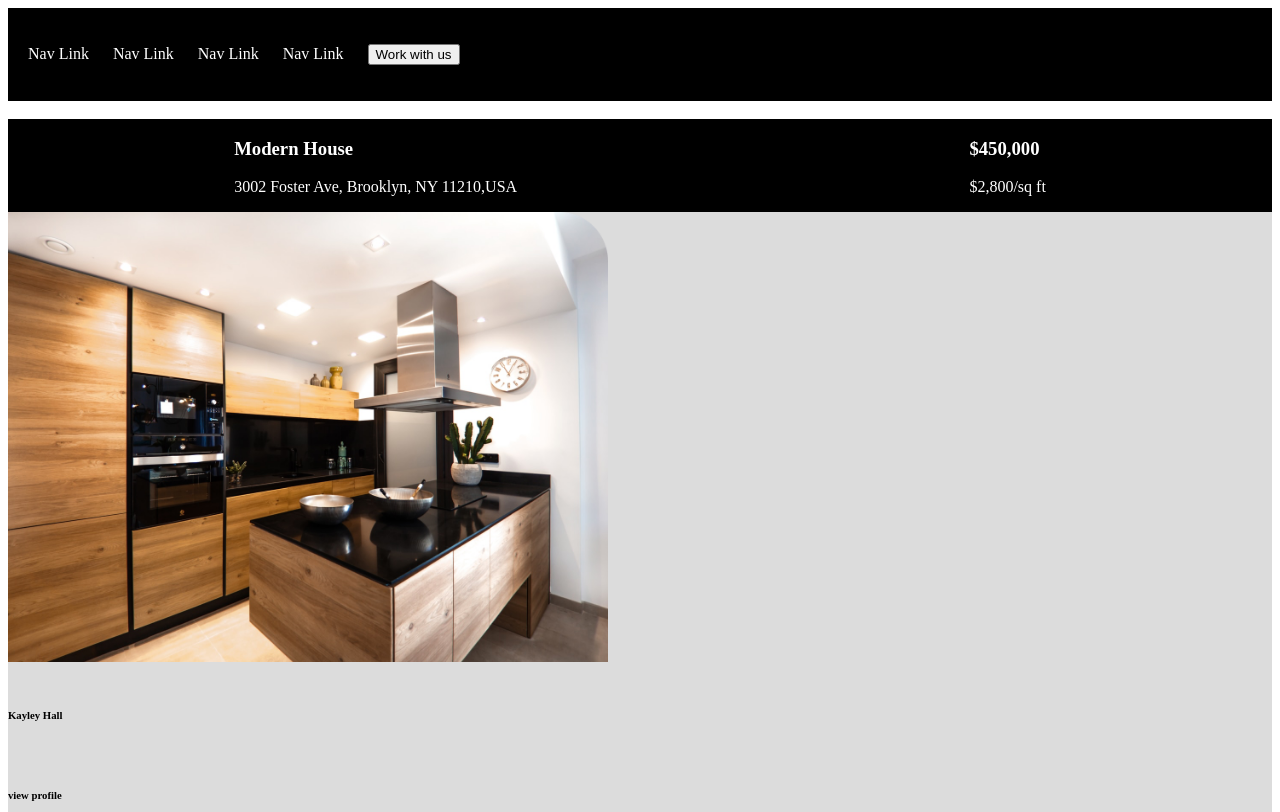
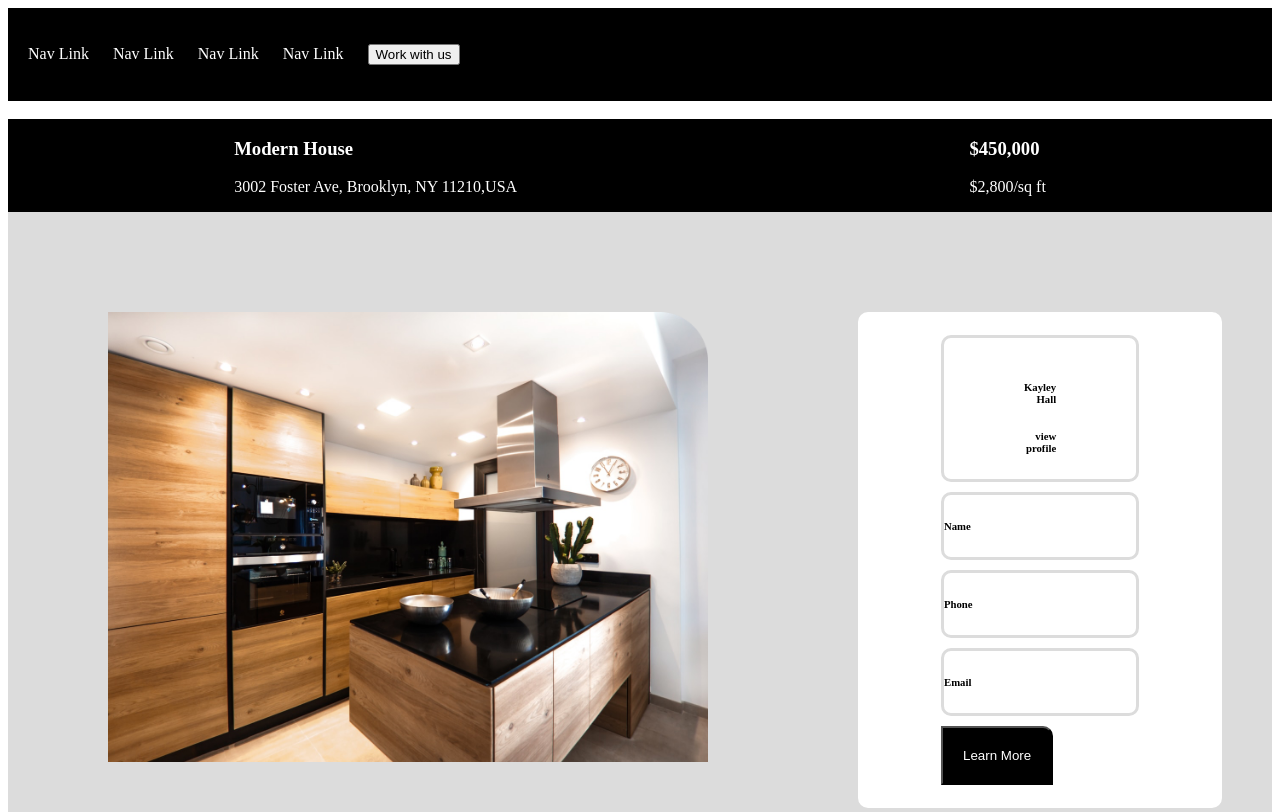
Before and after one commit to Miriam-Naomi-Anyango/Quick-Movers-Website, a plain HTML site: page quick.html in a window 1280 px wide. Shown: the top 812 px of the page. Drawn offline with Linux system fonts and the light colour scheme.

Commit message:
style the form section next to the image section just below the navigation bar.

```diff
--- a/assets/quick.css
+++ b/assets/quick.css
@@ -23,4 +23,48 @@ nav > .thelinks > ul{
 }
 .body{
     background-color: gainsboro;
+    display: flex;
 }
+.body1{
+    border: solid white;
+    background-color: #fff;
+    padding: 20px;
+    margin: 100px;
+    margin-left: 50px;
+    border-radius: 10px;
+    padding-right: 80px;
+    padding-left: 80px;
+}
+.imagyra{
+    margin: 100px;
+}
+.bodya{
+    border: solid gainsboro;
+    padding-left: 80px;
+    padding-right: 80px;
+    margin-bottom: 10px;
+    border-radius: 10px;
+    text-align: right;
+}
+.bodyb{
+    border: solid gainsboro;
+    border-radius: 10px;
+    margin-bottom: 10px;
+}
+.bodyc{
+    border: solid gainsboro;
+    border-radius: 10px;
+    margin-bottom: 10px;
+}
+.bodyd{
+    border: solid gainsboro;
+    border-radius: 10px;
+    margin-bottom: 10px;
+
+}
+.learn{
+    color: #fff;
+    background-color: black;
+    padding: 20px;
+    border-top-right-radius: 10px;
+}
--- a/quick.html
+++ b/quick.html
@@ -31,23 +31,25 @@
           </div>
     </div>
     <div class="body">
+        <div class="imagyra">
         <img src="assets/images/Property House.png" height="450" width="600">
+        </div>
         <div class="body1">
             <div class="body2">
                 <div class="bodya">
                     <img src="">
                     <div>
-                        <span class="span1"><h6>Kayley Hall</h6><span><br />
+                        <span class="span1"><h6>Kayley Hall</h6><span>
                         <span class="span2"><h6>view profile</h6></span>
                     </div>
                 </div>
                 <div class="bodyb">
                     <h6>Name</h6>
                 </div>
-                <div>
+                <div class="bodyc">
                     <h6>Phone</h6>
                 </div>
-                <div>
+                <div class="bodyd">
                     <h6>Email</h6>
                 </div>
                 <div>
```
